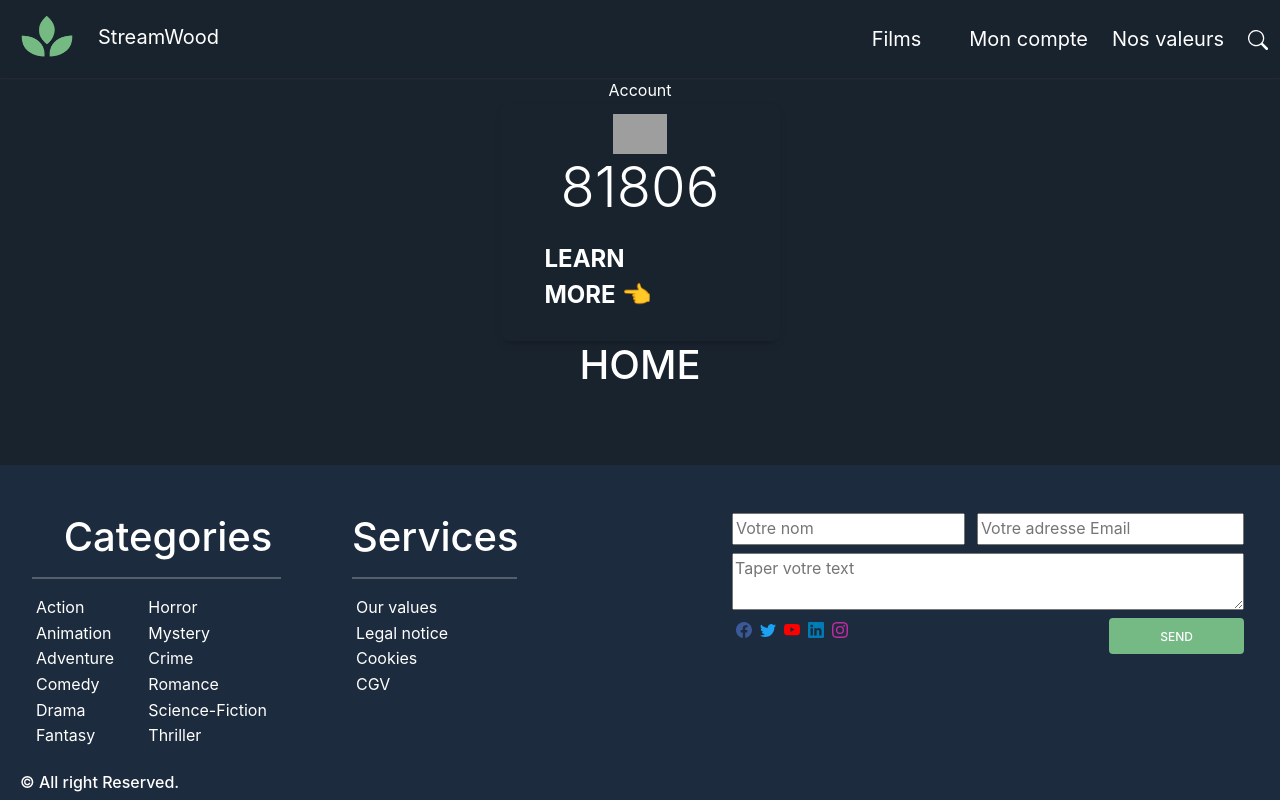
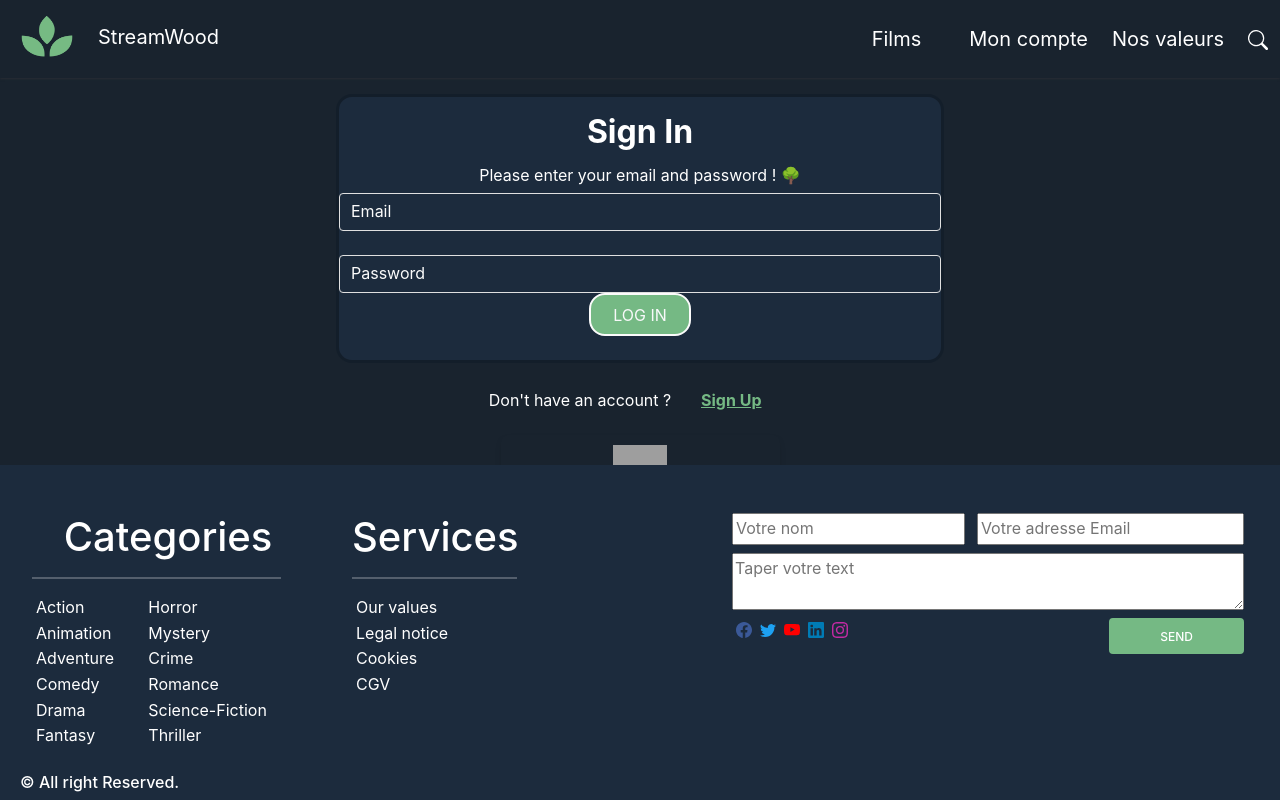
Before and after one commit to WildCodeSchool/2022-09-JS-RMT-JSCREW-projet2-team3, a React (Vite) app in the folder frontend/: page / in a window 1280 px wide. Both pictures are taken after a click on the button "Mon compte". Built offline with nearby package versions, Linux system fonts and the light colour scheme; grey boxes are pictures that could not be loaded.

Commit message:
Creation de la page account

```diff
--- /dev/null
+++ b/frontend/src/pages/Account.css
@@ -0,0 +1,42 @@
+.sign-stream {
+  background-color: #1c2b3d;
+  border-radius: 1rem;
+  border-style: solid;
+  border-color: #0000004f;
+}
+
+.advice-streamwood {
+  font-size: 1rem;
+}
+
+.btn-stream-signin {
+  background-color: #75b984;
+  border-radius: 1rem;
+  font-size: 1rem;
+}
+
+.btn-stream-signin:hover {
+  border-color: #75b984;
+}
+
+.input {
+  border-radius: 1rem;
+  border-style: solid;
+}
+
+.btn-streamwood-before-signup {
+  font-size: 1rem;
+}
+
+.btn-streamwood-signup {
+  color: #75b984;
+  text-decoration: underline;
+  font-size: 1rem;
+  font-weight: bold;
+  border: none;
+  background-color: transparent;
+}
+
+.btn-streamwood-signup:hover {
+  color: #ffffff;
+}
--- a/frontend/src/pages/Account.jsx
+++ b/frontend/src/pages/Account.jsx
@@ -1,7 +1,231 @@
-import React from "react";
+import React, { useState } from "react";
+import "./Account.css";
 
 function Account() {
-  return <div>Account</div>;
+  const [click, setClick] = useState(false);
+  const [btnSubscribe, setBtnSubscribe] = useState(false);
+  const [email, setEmail] = useState("");
+  const [password, setPassword] = useState("");
+  const [name, setName] = useState("");
+  const [newEmail, setNewEmail] = useState("");
+  const [newPassword, setNewPassword] = useState("");
+  const [repeatPassword, setRepeatPassword] = useState("");
+
+  return (
+    <div className="container col-md-6 col-lg-6 p-0">
+      <div className="sign-stream m-3 mb-1">
+        <h2 className="fw-bold mb-2 mt-3">Sign In</h2>
+        <div className="d-flex justify-content-center">
+          <p className="advice-streamwood text-center m-1">
+            Please enter your email and password ! 🌳
+          </p>
+        </div>
+        <div className="card-body">
+          <div className="d-flex flex-column align-items-center">
+            <div className="form-outline form-white mb-4 col-11 col-lg-6">
+              <input
+                type="email"
+                id="emailSignIn"
+                className="form-control border"
+                value={email}
+                onChange={(event) => setEmail(event.target.value)}
+              />
+              {email === "" && (
+                <label className="form-label" htmlFor="emailSignIn">
+                  Email
+                </label>
+              )}
+            </div>
+          </div>
+          <div className="d-flex flex-column align-items-center">
+            <div className="form-outline form-white col-11 col-lg-6">
+              <input
+                type="password"
+                id="passwordSignIn"
+                className="form-control border"
+                value={password}
+                onChange={(event) => setPassword(event.target.value)}
+              />
+
+              {password === "" && (
+                <label className="form-label" htmlFor="passwordSignIn">
+                  Password
+                </label>
+              )}
+            </div>
+          </div>
+        </div>
+        <button
+          className="btn-stream-signin btn-outline-light mb-4 text-uppercase"
+          type="submit"
+        >
+          Log In
+        </button>
+      </div>
+      <div className="d-flex justify-content-center">
+        <p className="btn-streamwood-before-signup d-flex justify-content-center align-items-center col-9">
+          Don't have an account ?
+          <button
+            type="button"
+            className="btn-streamwood-signup d-flex justify-content-center align-items-center m-0 col-3"
+            onClick={() => setClick(!click)}
+          >
+            {click === true ? "" : ""}
+            Sign Up
+          </button>
+        </p>
+      </div>
+
+      {click && (
+        <div>
+          <div className="sign-stream m-3">
+            <h2 className="fw-bold mb-1 mt-3">Sign Up</h2>
+            <div className="card-body">
+              <div className="d-flex flex-column align-items-center">
+                <div className="form-outline form-white mb-4 col-11 col-lg-6">
+                  <input
+                    type="text"
+                    id="namestreamwood"
+                    className="form-control border form-control-lg"
+                    value={name}
+                    onChange={(event) => setName(event.target.value)}
+                  />
+                  {name === "" && (
+                    <label className="form-label" htmlFor="namestreamwood">
+                      Your Name
+                    </label>
+                  )}
+                </div>
+              </div>
+              <div className="d-flex flex-column align-items-center">
+                <div className="form-outline form-white mb-4 col-11 col-lg-6">
+                  <input
+                    type="email"
+                    id="emailstreamwood"
+                    className="form-control border form-control-lg"
+                    value={newEmail}
+                    onChange={(event) => setNewEmail(event.target.value)}
+                  />
+                  {newEmail === "" && (
+                    <label className="form-label" htmlFor="emailstreamwood">
+                      Your Email
+                    </label>
+                  )}
+                </div>
+              </div>
+              <div className="d-flex flex-column align-items-center">
+                <div className="form-outline form-white mb-4 col-11 col-lg-6">
+                  <input
+                    type="password"
+                    id="passwordstreamwood"
+                    className="form-control border form-control-lg"
+                    value={newPassword}
+                    onChange={(event) => setNewPassword(event.target.value)}
+                  />
+                  {newPassword === "" && (
+                    <label className="form-label" htmlFor="passwordstreamwood">
+                      Password
+                    </label>
+                  )}
+                </div>
+              </div>
+              <div className="d-flex flex-column align-items-center">
+                <div className="form-outline form-white mb-4 col-11 col-lg-6">
+                  <input
+                    type="password"
+                    id="repeatstreamwood"
+                    className="form-control border form-control-lg"
+                    value={repeatPassword}
+                    onChange={(event) => setRepeatPassword(event.target.value)}
+                  />
+                  {repeatPassword === "" && (
+                    <label className="form-label" htmlFor="repeatstreamwood">
+                      Repeat your password
+                    </label>
+                  )}
+                </div>
+              </div>
+              <div className="d-flex flex-column align-items-center">
+                <div className="form-check d-flex justify-content-center mb-3 col-11 col-lg-6">
+                  <input
+                    className="form-check-input me-2"
+                    type="checkbox"
+                    value=""
+                    id="valid-streamwood"
+                  />
+                  <label
+                    className="form-check-label"
+                    htmlFor="valid-streamwood"
+                  >
+                    I agree all statements in terms of service.
+                  </label>
+                </div>
+              </div>
+              <div className="d-flex justify-content-center">
+                <button
+                  type="button"
+                  className="btn-stream-signin btn-outline-light text-uppercase"
+                  onClick={() => setBtnSubscribe(!btnSubscribe)}
+                >
+                  {btnSubscribe === true ? "" : ""}
+                  Subscribe
+                </button>
+              </div>
+            </div>
+          </div>
+          {btnSubscribe && (
+            <div className="sign-stream m-3">
+              <h2 className="fw-bold mb-2 mt-3">Subscribe</h2>
+              <div className="d-flex flex-column align-items-center">
+                <div className="form-check d-flex flex-column justify-content-center mb-3 col-11 col-lg-6 p-0">
+                  <div className="form-check mt-2 mb-2">
+                    <input
+                      className="form-check-input"
+                      type="checkbox"
+                      value=""
+                      id="firstmonth"
+                    />
+                    <label className="form-check-label" htmlFor="firstmonth">
+                      11,99$ / months, no commitments 🌱
+                    </label>
+                  </div>
+                  <div className="form-check mt-2 mb-2">
+                    <input
+                      className="form-check-input"
+                      type="checkbox"
+                      value=""
+                      id="threemonths"
+                    />
+                    <label className="form-check-label" htmlFor="threemonths">
+                      10,99$ / months, over 3 months 🌲
+                    </label>
+                  </div>
+                  <div className="form-check mt-2 mb-2">
+                    <input
+                      className="form-check-input"
+                      type="checkbox"
+                      value=""
+                      id="oneyear"
+                    />
+                    <label className="form-check-label" htmlFor="oneyear">
+                      8,99$ / months, over 12 months 🌳
+                    </label>
+                  </div>
+                </div>
+
+                <button
+                  type="button"
+                  className="btn-stream-signin btn-outline-light mb-3 text-uppercase"
+                >
+                  Validate ✔
+                </button>
+              </div>
+            </div>
+          )}
+        </div>
+      )}
+    </div>
+  );
 }
 
 export default Account;
```
